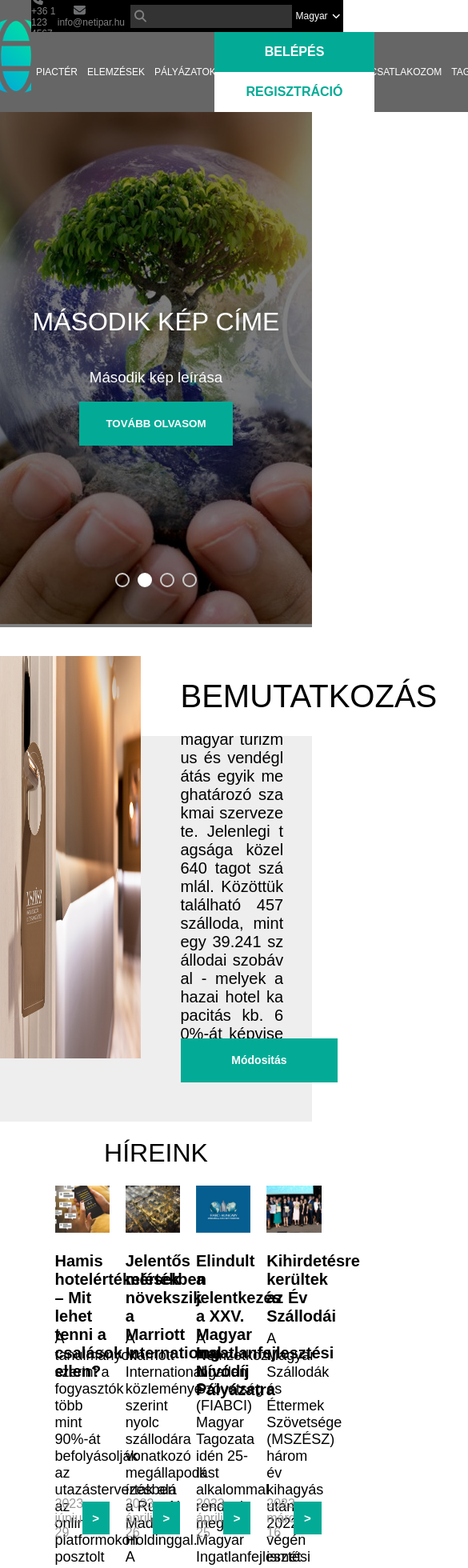
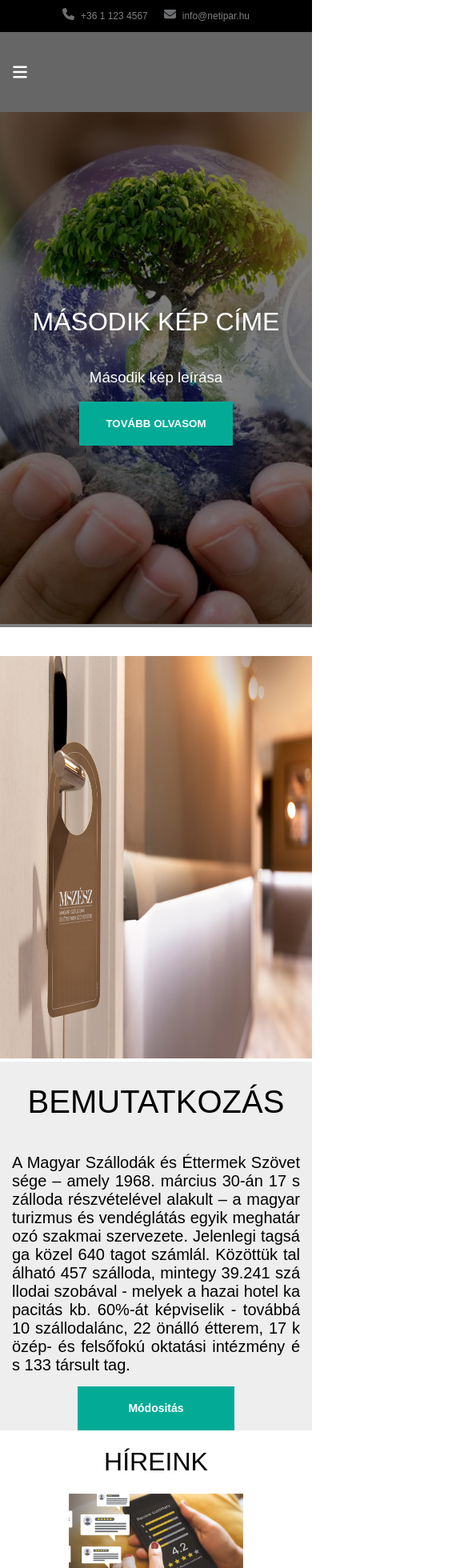
Before and after one commit to lacikovacs330/VueTask, a Vue app: page / in a window 390 px wide. Shown: the top 1960 px of the page at 80% size, 585 px wide, since content can reach past the window. Built offline with nearby package versions, Linux system fonts and the light colour scheme.

Commit message:
Minden megvan kivéve TailWindCSS

```diff
--- a/src/components/Connect.vue
+++ b/src/components/Connect.vue
@@ -169,4 +169,65 @@
     top: 100%;
     cursor: pointer;
 }
+
+@media screen and (max-width: 1290px) {
+  .text-overlay1{
+    left: auto;
+  }
+
+  .text-overlay{
+    left: auto;
+  }
+}
+
+
+
+@media screen and (max-width: 930px) {
+  .second-image,
+.third-image {
+  width: 100%;
+  max-width: 363px;
+  height: auto;
+}
+
+.text-overlay, .text-overlay1 {
+  position: relative;
+  left: 0;
+  top: -20%;
+  height: auto;
+}
+}
+
+@media screen and (max-width: 894px) {
+  .second-image,
+  .third-image {
+    display: none;
+  }
+
+  .background-image {
+    width: 100%;
+    height: 100%;
+    display: flex;
+  }
+
+  .text-overlay {
+    position: relative;
+    left: -2%;
+    top: -40%;
+    height: auto;
+    display: flex;
+    align-items: center;
+    justify-content: center;
+  }
+
+  .text-overlay1 {
+    position: relative;
+    left: 0;
+    top: -40%;
+    height: auto;
+    display: flex;
+    align-items: center;
+    justify-content: center;
+  }
+}
 </style>
--- a/src/components/Footer.vue
+++ b/src/components/Footer.vue
@@ -201,4 +201,33 @@
     flex-direction: column;
 }
 
+@media screen and (max-width: 1113px) {
+  .footer{
+    display: flex;
+    flex-direction: column;
+    align-items: center;
+    height: auto;
+  }
+
+  .footer-first{
+    width: 100%;
+  }
+
+  .footer-second{
+    width: 100%;
+  }
+
+  .footer-third{
+    width: 100%;
+  }
+}
+
+@media screen and (max-width: 1245px)
+{
+    .footer-low-text{
+    width: 100%;
+    text-align: center;
+  }
+}
+
 </style>
--- a/src/components/Index.vue
+++ b/src/components/Index.vue
@@ -180,4 +180,6 @@ color: white;
   font-weight: bold;
   cursor: pointer;
 }
+
+
 </style>
--- a/src/components/Introduction.vue
+++ b/src/components/Introduction.vue
@@ -4,8 +4,8 @@
         <img src="../assets/bemutatkozas 1.png">
       </div>
       <div class="right-introduction">
-        <div style=" width: 100%; background-color: white; padding-top: 1px; font-size: 20px; text-transform:uppercase; display: flex; align-items: center; font-weight: normal;">
-          <h1 style=" font-weight: normal; margin-left: 50px;">Bemutatkozás</h1>
+        <div class="hello">
+          <h1>Bemutatkozás</h1>
         </div>
         <div class="right-introduction-text">
           <a v-if="!editing" class="justifyed-text">{{ introductionStore.originalText }}</a>
@@ -44,6 +44,14 @@
   </script>
 
 <style>
+
+.hello{
+  width: 100%; background-color: white; padding-top: 1px; font-size: 20px; text-transform:uppercase; display: flex; align-items: center; font-weight: normal;
+}
+
+.hello h1{
+  font-weight: normal; margin-left: 50px;
+}
 
 .justifyed-text{
     text-align: justify;
@@ -99,4 +107,43 @@
     width: 100%;
     height: 100%;
     }
+
+    @media screen and (max-width: 785px) {
+      .introduction{
+        display: inline;
+      }
+
+      .left-image{
+        width: 100%;
+      }
+
+      .right-introduction{
+        width: 100%;
+        background-color: #EEEEEE;
+      }
+
+      .hello{
+        width: 100%;
+        display: flex;
+        justify-content: center;
+        align-items: center;
+        background-color: #EEEEEE;
+      }
+
+      .hello h1{
+        margin-left: 0;
+
+      }
+
+      .right-introduction-text{
+       max-width: 100%;
+       padding: 15px;
+      }
+
+      .my-button3{
+        display: block;
+        margin: 0 auto;
+      }
+
+    }
 </style>
--- a/src/components/Nav.vue
+++ b/src/components/Nav.vue
@@ -1,4 +1,13 @@
 <script setup>
+import { ref } from 'vue';
+
+import { faPhone, faEnvelope, faBars } from "@fortawesome/free-solid-svg-icons";
+
+const isMobileMenuOpen = ref(false);
+
+const toggleMobileMenu = () => {
+  isMobileMenuOpen.value = !isMobileMenuOpen.value;
+};
 </script>
 
 <template>
@@ -45,12 +54,34 @@
             <button class="my-button1" style="background-color: #03AB96; color: #fff; cursor: pointer;">Belépés</button>
             <button class="my-button1" style="background-color: #fff; color: #03AB96; cursor: pointer;">Regisztráció</button>
         </div>
+        <div class="mobile-menu-button" @click="toggleMobileMenu">
+          <fa icon="bars" style="color: #fff; width: 20px; height: 20px;" />
+          </div>
+
+
+        </div>
       </div>
-    </div>
   </nav>
+  <div v-if="isMobileMenuOpen" class="mobile-menu">
+          <button class="my-button">Piactér</button>
+          <button class="my-button">Elemzések</button>
+          <button class="my-button">Pályázatok</button>
+          <button class="my-button">Rendvezmények</button>
+          <button class="my-button">Híreink</button>
+          <button class="my-button">Csatlakozom</button>
+          <button class="my-button">Tagjaink</button>
+          <button class="my-button">Dokumentumok</button>
+          <button class="my-button">Rólunk</button>
+          <button class="my-button" style="background-color: #03AB96; color: #fff; cursor: pointer;">Belépés</button>
+          <button class="my-button" style="background-color: #fff; color: #03AB96; cursor: pointer;">Regisztráció</button>
+        </div>
 </template>
 
 <style>
+.mobile-menu-button{
+  display: none;
+}
+
 h1 {
   color: black;
 }
@@ -167,6 +198,16 @@ span {
     font-size: 10px;
 }
 
+.nav-upper-right-language1
+{
+  display: none;
+    margin-left: auto;
+    height: 100%;
+    display: flex;
+    align-items: center;
+    font-size: 10px;
+}
+
 .nav-lower {
   width: 100%;
   height: 80%;
@@ -183,7 +224,7 @@ span {
 }
 
 .my-button {
-    width: 125px;
+    width: 100%;
     height: 100%;
     background-color: #666666;
     color: white;
@@ -217,4 +258,90 @@ span {
     font-weight: bold;
     font-size: 16px;
   }
+
+  @media screen and (max-width: 1335px) {
+
+    .nav-upper-center{
+      width: 0%;
+      display: none;
+    }
+
+    .nav-upper-right-language{
+      width: 0%;
+      display: none;
+    }
+
+    .nav-upper-right-search{
+      width: 0%;
+      display: none;
+    }
+
+    .nav-lower-buttons{
+      display: none;
+    }
+
+    .my-button{
+      height: 50px;
+    }
+
+    .my-button1{
+      display: none;
+    }
+
+    .nav-logo{
+    display: none;
+  }
+
+  .mobile-menu-button {
+    width: 100%;
+    height: 100%;
+    display: flex;
+    justify-content: flex-start;
+    align-items: center;
+    margin-left: 15px;
+  }
+
+  .nav-lower-buttons-1{
+    display: none;
+
+  }
+
+  }
+
+  @media screen and (max-width: 1100px) {
+  .nav-upper {
+    flex-direction: column;
+  }
+
+  .nav-upper-left, .nav-upper-right {
+    width: auto;
+    display: flex;
+    justify-content: center;
+    align-items: center;
+    padding: 10px;
+  }
+
+  .nav-upper-center{
+    display: none;
+  }
+
+  .nav-upper-right-search{
+    display: none;
+  }
+
+  .nav-upper-right {
+    justify-content: center;
+  }
+
+  .nav-upper-right-search {
+    margin-left: 0;
+  }
+
+  .nav-lower-buttons, .nav-lower-buttons-1 {
+    display: none;
+  }
+
+}
+
+
 </style>
--- a/src/components/News.vue
+++ b/src/components/News.vue
@@ -13,7 +13,7 @@
               <p>{{ news.title }}</p>
             </div>
             <div class="text-text">
-              <p>{{ limitTextLength(news.text, 30) }}</p>
+              <p>{{ limitTextLength(news.text, 24) }}</p>
             </div>
             <div class="date-arrow">
               <div class="date">
@@ -81,9 +81,8 @@
   </script>
 
 <style>
-.news{
+.news {
   width: 100%;
-    height: 750px;
   display: flex;
   justify-content: center;
   align-items: center;
@@ -95,71 +94,57 @@ h1 {
   text-align: center;
 }
 
-.news-center{
+.news-center {
   width: 70%;
-    height: 100%;
-
+  display: flex;
+  flex-direction: column;
+  align-items: center;
 }
 
-.news-text-image-center{
+.news-text-image-center {
   width: 100%;
-    height: 550px;
   display: flex;
+
+  justify-content: center;
+  align-items: flex-start;
 }
 
-.text-image{
+.text-image {
   width: 25%;
-    height: 100%;
-    margin: 0 auto;
   padding: 0 10px;
 }
 
-.text-image img{
+.text-image img {
   width: 100%;
   height: auto;
 }
 
-.text-title{
+.text-title {
   width: 100%;
   height: 80px;
 }
 
-.text-title p{
+.text-title p {
   font-size: 20px;
   font-weight: bold;
 }
 
-.text-text{
+.text-text {
   width: 100%;
-    height: 215px;
   font-size: 18px;
 }
 
-.date-arrow{
+.date-arrow {
   width: 100%;
-    height: 40px;
   display: flex;
+  justify-content: space-between;
 }
 
-.date{
-    width: 50%;
-    height: 100%;
-    display: flex;
-    justify-content: flex-start;
-    align-items: center;
+.date {
   color: #999999;
 }
 
-.arrow{
-    width: 50%;
-    height: 100%;
-    display: flex;
-    justify-content: flex-end;
-    align-items: center;
-
-}
-
-.arrow button{
+.arrow button {
   width: 40.82px;
   height: 40.82px;
   background-color: #03AB96;
@@ -170,21 +155,51 @@ h1 {
   cursor: pointer;
 }
 
-.next-button{
+.next-button {
   width: 100%;
-    height: 110px;
   display: flex;
   justify-content: center;
+  margin-top: 20px;
 }
 
-.my-button4{
-    width:9%;
+.my-button4 {
+  width: 9%;
   height: 55px;
   border: 0;
   text-transform: uppercase;
   cursor: pointer;
 }
 
+@media screen and (max-width: 1300px) {
+  .text-image {
+    width: 50%;
+  }
 
+  .news-text-image-center{
+    flex-wrap: wrap;
+  }
 
+  .my-button4 {
+    width: 50%;
+  }
+}
+
+@media screen and (max-width: 748px) {
+  .text-image {
+    width: 80%;
+  }
+
+  .text-text {
+    margin-bottom: 0;
+  }
+}
+
+@media screen and (max-width: 340px) {
+  .text-title p {
+    margin-top: 0;
+  }
+  .text-text p {
+    margin-bottom: 0;
+  }
+}
 </style>
--- a/src/components/Tags.vue
+++ b/src/components/Tags.vue
@@ -150,4 +150,21 @@
   box-shadow: 0px 0px 10px rgba(0, 0, 0, 0.1);
   cursor: pointer;
 }
+
+@media screen and (max-width: 1181px) {
+
+  .exclusive-tag img{
+    width: 100%;
+  };
+  .arrow-left{
+    display: none;
+  }
+  .arrow-right{
+    display: none;
+  }
+
+  .circle{
+    display: none;
+  }
+}
 </style>
```
Lines whose indentation alone changed are shown as unchanged.
